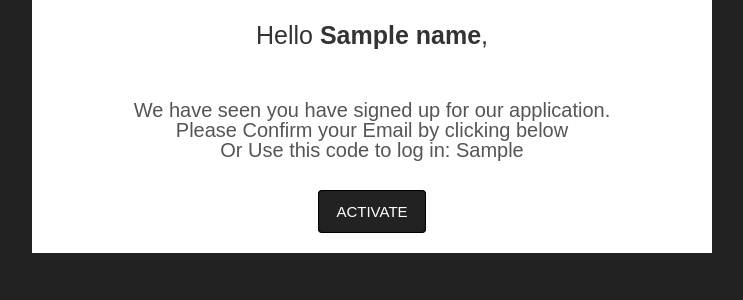
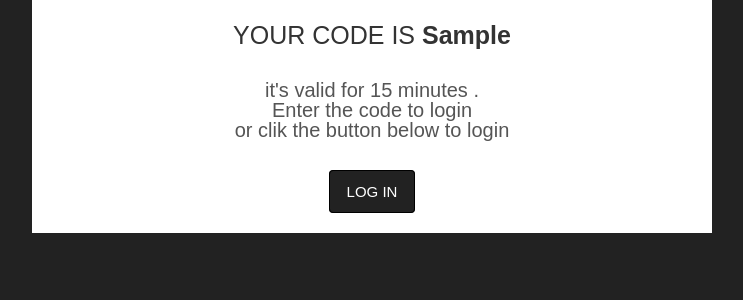
Before and after one commit to kagus-code/ACTSERV-BE, a Django app: template passwordless/templates/sending_token.html in a window 1280 px wide. Shown: the top 300 px of the page, without its empty margins (268-1011 px from the left). Run offline with Django 3.2, Linux system fonts and the light colour scheme; the template is opened without the code that fills it: most values are stand-ins (such as "Sample title", 1, 10 or a date in 2020).

```diff
--- a/actproject/settings.py
+++ b/actproject/settings.py
@@ -72,7 +72,7 @@ INSTALLED_APPS = [
     'django.contrib.staticfiles',
 
     'phonenumber_field',
-
+    "corsheaders",
     'passwordless.apps.PasswordlessConfig',
     'rest_framework',
     'rest_framework_simplejwt',
@@ -86,6 +86,7 @@ INSTALLED_APPS = [
 MIDDLEWARE = [
     'django.middleware.security.SecurityMiddleware',
     'django.contrib.sessions.middleware.SessionMiddleware',
+    "corsheaders.middleware.CorsMiddleware",
     'django.middleware.common.CommonMiddleware',
     'django.middleware.csrf.CsrfViewMiddleware',
     'django.contrib.auth.middleware.AuthenticationMiddleware',
@@ -184,3 +185,6 @@ EMAIL_HOST_PASSWORD = config('EMAIL_HOST_PASSWORD')
 
 # configuration for the abstract user model
 AUTH_USER_MODEL = 'passwordless.User'
+
+
+CORS_ALLOW_ALL_ORIGINS = True
--- a/passwordless/templates/email/activation.html
+++ b/passwordless/templates/email/activation.html
@@ -177,7 +177,7 @@
                                     <table align="center" role="presentation" cellspacing="0" cellpadding="0" border="0" style="margin: auto;">
                                         <tr>
                                             <td class="button-td button-td-primary" style="border-radius: 4px; background: #222222;">
-                                            <a href= "http://127.0.0.1:8000/api/users/activate/{{id}}/" style="background: #222222; border: 1px solid #000000; font-family: sans-serif; font-size: 15px; line-height: 15px; text-decoration: none; padding: 13px 17px; color: #FFFFFF; display: block; border-radius: 4px;">ACTIVATE</a>
+                                            <a href= "http://localhost:3000/verifyemail/?id={{id}}" style="background: #222222; border: 1px solid #000000; font-family: sans-serif; font-size: 15px; line-height: 15px; text-decoration: none; padding: 13px 17px; color: #FFFFFF; display: block; border-radius: 4px;">ACTIVATE</a>
                                             </td>
                                         </tr>
                                     </table>
--- a/passwordless/templates/email/activation.txt
+++ b/passwordless/templates/email/activation.txt
@@ -2,4 +2,4 @@ Hello {{name}}
 Welcome
 We have seen you have signed up for our application
 
-Please click http://127.0.0.1:8000/api/users/activate/{{id}}/ here to confirm your email address
+Please click http://localhost:3000/verifyemail/?id={{id}} here to confirm your email address
--- a/passwordless/templates/sending_token.html
+++ b/passwordless/templates/sending_token.html
@@ -161,13 +161,12 @@
                         <table role="presentation" cellspacing="0" cellpadding="0" border="0" width="100%">
                             <tr>
                                 <td style="padding: 20px; font-family: sans-serif; font-size: 15px; line-height: 20px; color: #555555;">
-                                    <h1 style="margin: 0 0 10px; font-size: 25px; line-height: 30px; color: #333333; font-weight: normal; text-align: center; align-items: center; justify-content: center;">Hello <strong>{{name}}</strong>,</h1>
+                                    <h1 style="margin: 0 0 10px; font-size: 25px; line-height: 30px; color: #333333; font-weight: normal; text-align: center; align-items: center; justify-content: center;">YOUR CODE IS <strong>{{ callback_token }}</strong></h1>
                                     <p style="margin: 0 0 10px; text-align: center; align-items: center; justify-content: center; font-size: 20px;">
+                                        <br> it's valid for 15 minutes .
+                                            <br>Enter the code to login
+                                            <br>or clik the button below to login
 
-                                            <br>
-                                            <br> We have seen you have signed up for our application.
-                                            <br> Please Confirm your Email by clicking below
-                                            <br> Or Use this code to log in: {{ callback_token }}
 
                                     </p>
                                 </td>
@@ -178,11 +177,11 @@
                                     <table align="center" role="presentation" cellspacing="0" cellpadding="0" border="0" style="margin: auto;">
                                         <tr>
                                             <td class="button-td button-td-primary" style="border-radius: 4px; background: #222222;">
-                                            <a href= "http://127.0.0.1:8000/api/users/activate/{{id}}/" style="background: #222222; border: 1px solid #000000; font-family: sans-serif; font-size: 15px; line-height: 15px; text-decoration: none; padding: 13px 17px; color: #FFFFFF; display: block; border-radius: 4px;">ACTIVATE</a>
+                                            <a href= "http://localhost:3000/autologin/?token={{ callback_token }}" style="background: #222222; border: 1px solid #000000; font-family: sans-serif; font-size: 15px; line-height: 15px; text-decoration: none; padding: 13px 17px; color: #FFFFFF; display: block; border-radius: 4px;">LOG IN</a>
                                             </td>
                                         </tr>
                                     </table>
-                                    <!-- Button : END -->
+                                    <!-- Button : END
                                 </td>
                             </tr>
                         </table>
--- a/passwordless/urls.py
+++ b/passwordless/urls.py
@@ -5,6 +5,7 @@ urlpatterns = [
 # User urls
 path('users/register/', views.RegisterApiView.as_view(), name='register'),
 path('users/activate/<int:id>/',views.ActivateUserApiView.as_view(),name='activate-user'),
+path('users/details/', views.UserDataApiView.as_view(), name="users-data"),
 
 
 ]
```
Also changed, not shown: passwordless/views.py (+13 -1 lines), passwordless/serializers.py (line endings or trailing spaces).
